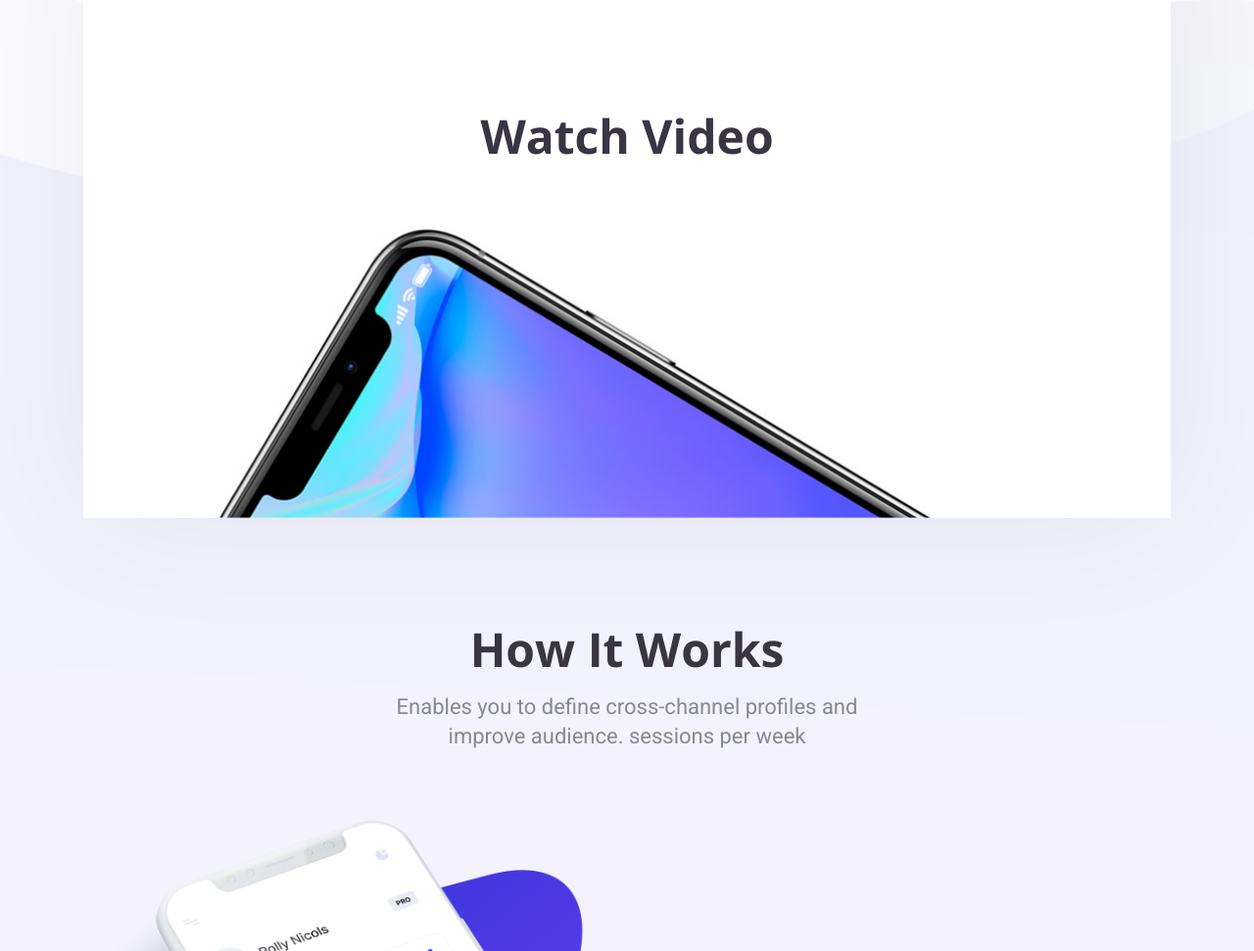
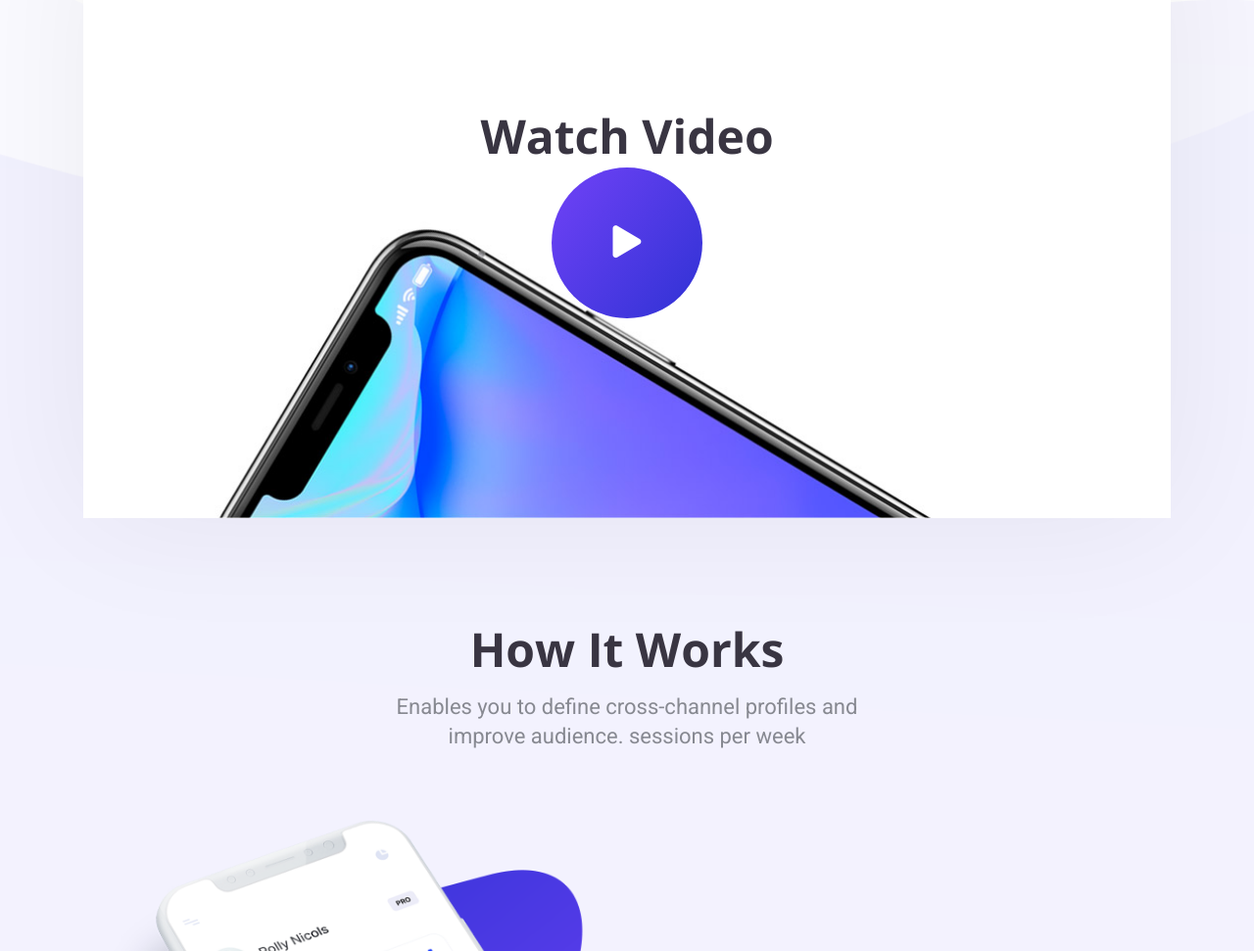
Before and after one commit to thisistanvir/Appri-App-Landing-HTML5-Template, a plain HTML site: page index.html in a window 1280 px wide. Shown: the part 1989-2960 px from the top of the page at 98% size. Drawn offline with nearby package versions, Linux system fonts and the light colour scheme.

Commit message:
Change Css

```diff
--- a/assets/css/style.css
+++ b/assets/css/style.css
@@ -786,6 +786,7 @@
 
 .video-wrapper-inner .video-play {
     background-image: -ms-linear-gradient( -51deg, rgb(47,50,212) 0%, rgb(113,66,247) 100%);
+    background-image: linear-gradient( -51deg, rgb(47,50,212) 0%, rgb(113,66,247) 100%);
     height: 140px;
     width: 140px;
     display: inline-block;
```
